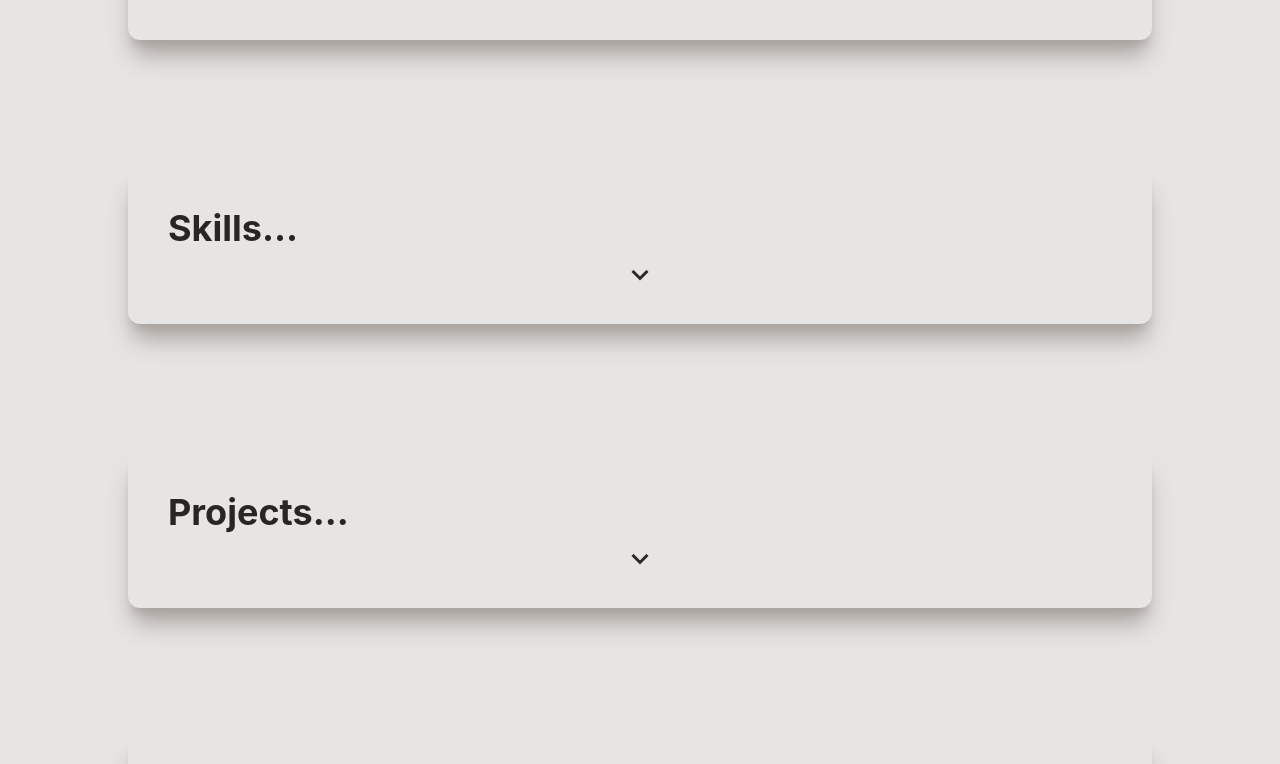
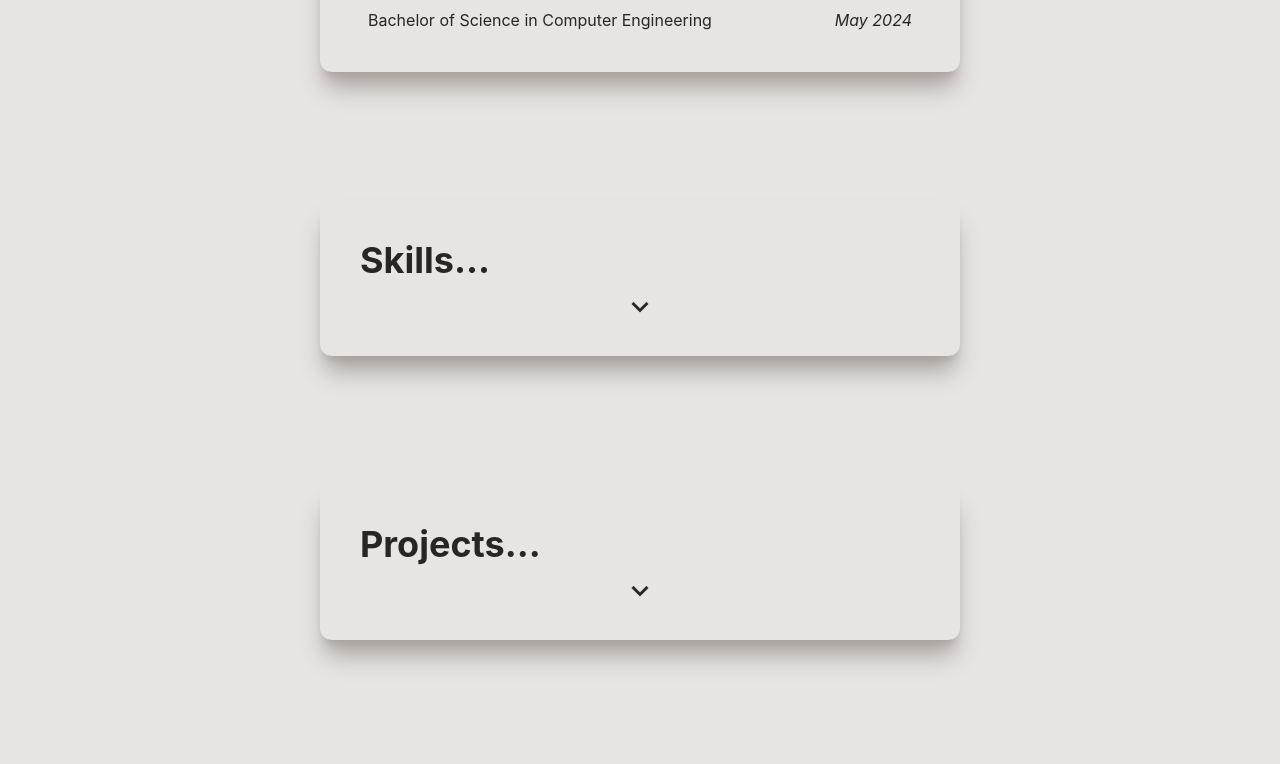
Before and after one commit to SeanoChang/SeanoChang.github.io, a Next.js app: page / in a window 1280 px wide. Shown: the part 1984-2748 px from the top of the page. Built offline with nearby package versions, Linux system fonts and the light colour scheme.

Commit message:
responsive_bug_fix

```diff
--- a/components/Body.tsx
+++ b/components/Body.tsx
@@ -40,7 +40,7 @@ class Body extends React.Component<any,any> {
 
     render(){
         return (
-            <div className="flex flex-col justify-between items-left justify-left w-5/6 sm:w-4/5 md:3/5 lg:1/2 mx-auto">
+            <div className="flex flex-col justify-between items-left justify-left w-5/6 sm:w-4/5 md:w-3/5 lg:w-1/2 mx-auto">
                 <Space id="about"/>
                 <About/>
                 <Space id="skills"/>
```
